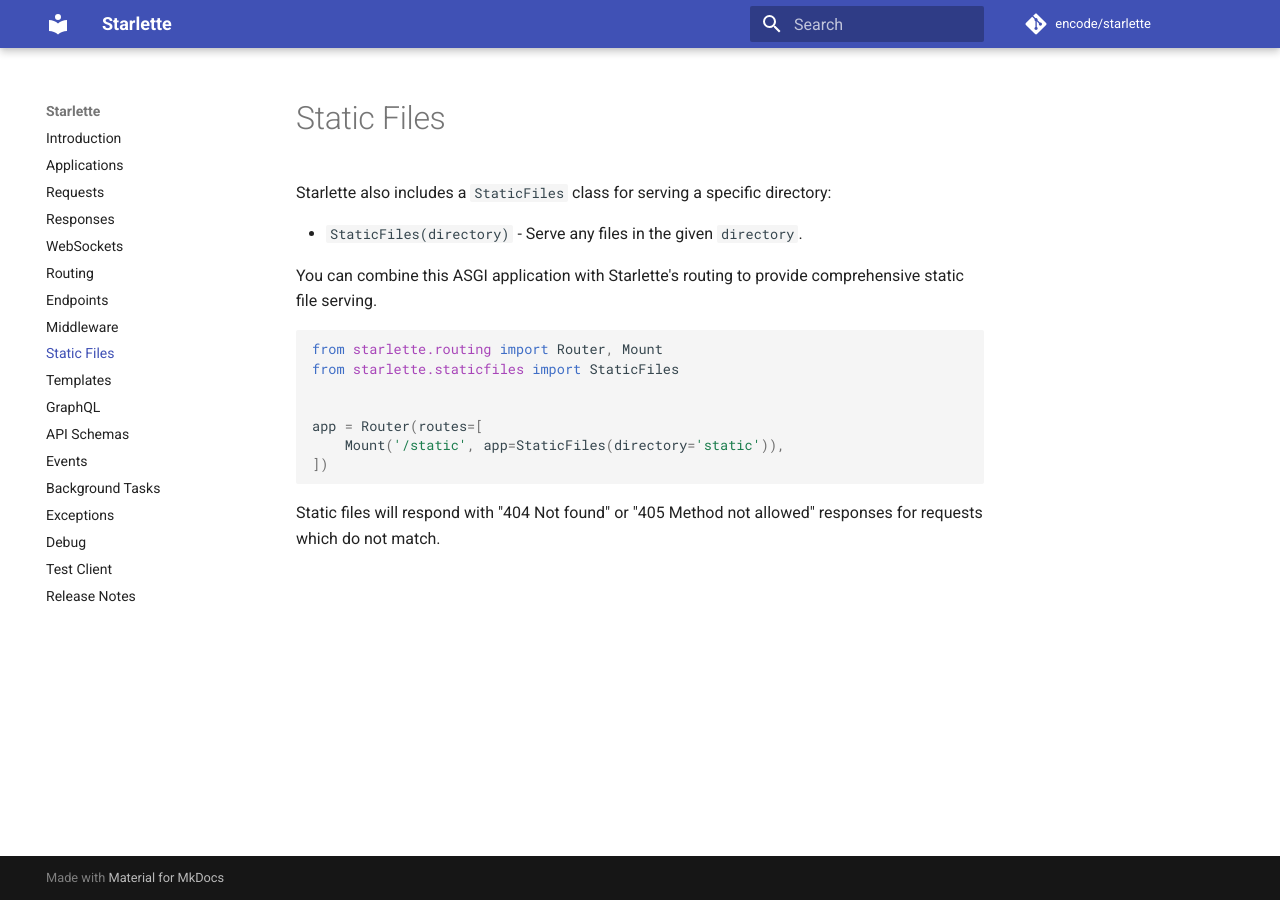
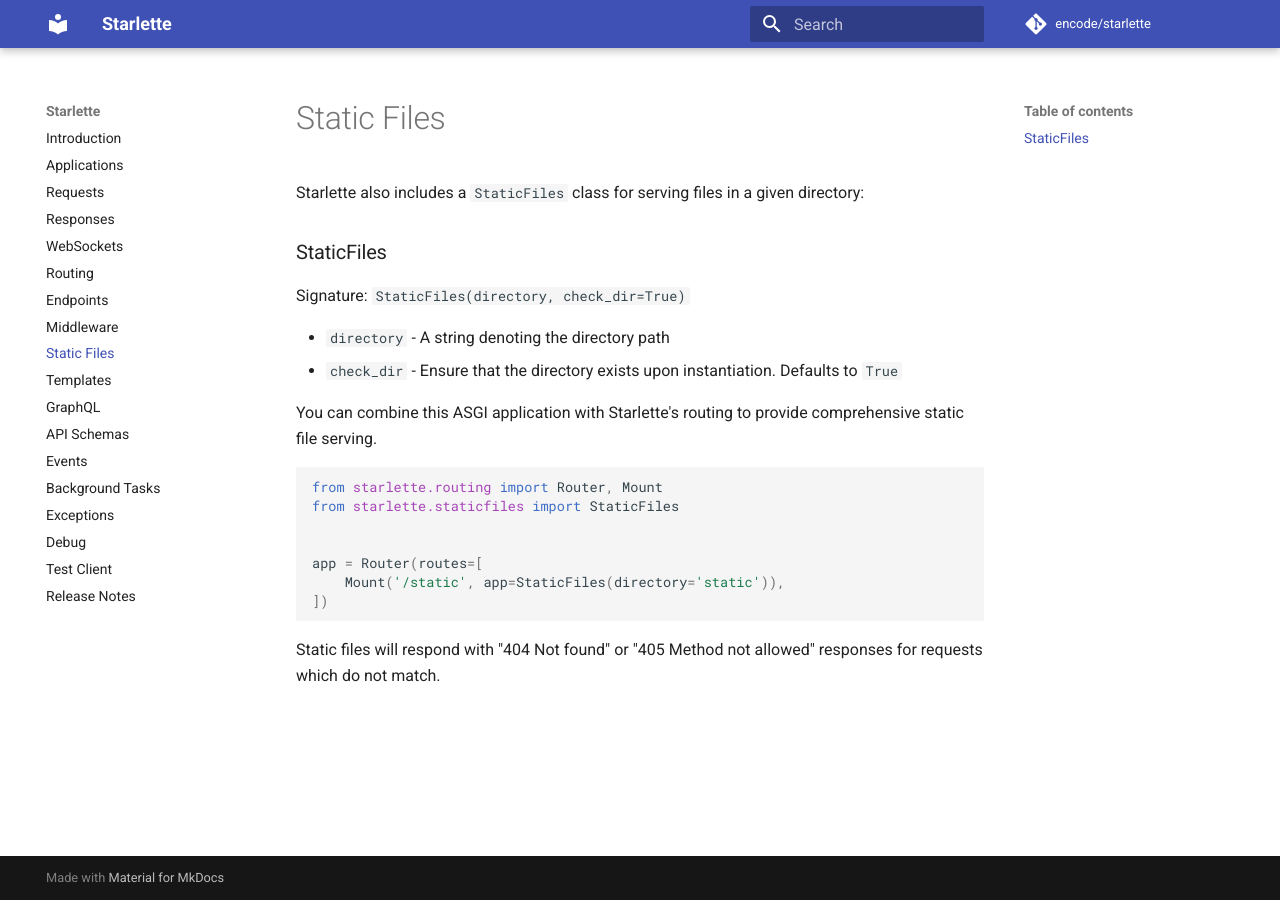
Before and after one commit to hidraco/starlette, an MkDocs documentation site: the page built from docs/staticfiles.md, in a window 1280 px wide. Built offline with MkDocs 1.6.1 and Material for MkDocs 9.7.7, drawn with Linux system fonts in a browser that asks for light colours; comment, search, counter and statistics services are not loaded.

Commit message:
StaticFiles will check if directory exists upon instantiation (#195)
* Add check_dir parameter

* Add test coverage for check_dir

* Update documentation

* linting

* Remove extra space

```diff
--- a/docs/staticfiles.md
+++ b/docs/staticfiles.md
@@ -1,7 +1,12 @@
 
-Starlette also includes a `StaticFiles` class for serving a specific directory:
+Starlette also includes a `StaticFiles` class for serving files in a given directory:
 
-* `StaticFiles(directory)` - Serve any files in the given `directory`.
+### StaticFiles
+
+Signature: `StaticFiles(directory, check_dir=True)`
+
+* `directory` - A string denoting the directory path
+* `check_dir` - Ensure that the directory exists upon instantiation. Defaults to `True`
 
 You can combine this ASGI application with Starlette's routing to provide
 comprehensive static file serving.
```
Also changed, not shown: 2 other files.
